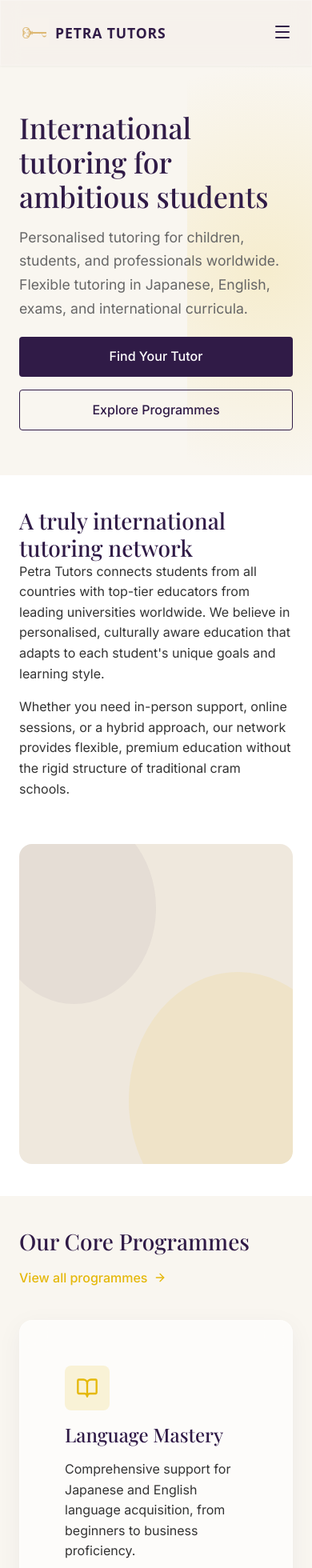
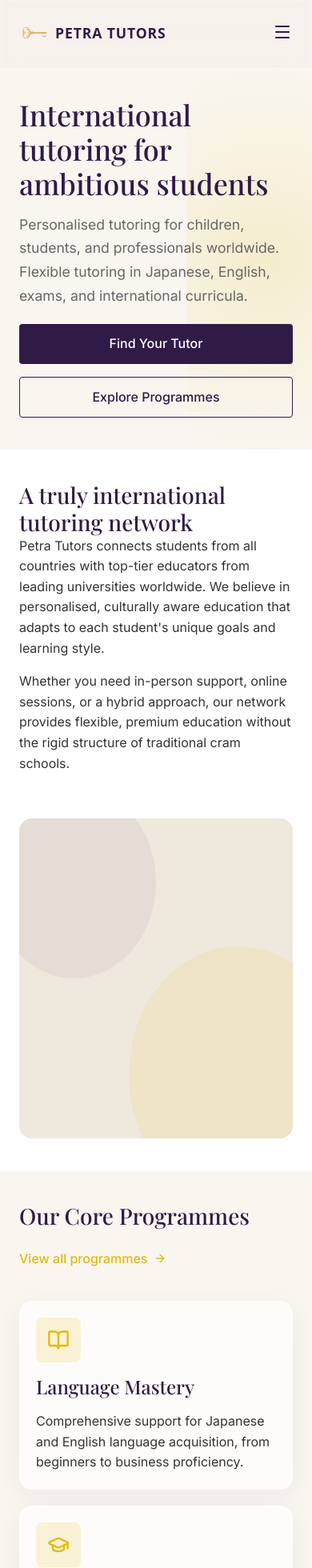
Before and after one commit to petratutorsadmin/petratutors, a React (Vite) app: page / in a window 390 px wide. Shown: the top 1960 px of the page at 80% size. Built offline with nearby package versions, Linux system fonts and the light colour scheme; a web font is replaced by a local one.

Commit message:
style: fix granular mobile layout padding and margins across the site

```diff
--- a/src/pages/Home.module.css
+++ b/src/pages/Home.module.css
@@ -287,6 +287,10 @@
 }
 
 @media (max-width: 768px) {
+    .hero {
+        padding: var(--space-lg) 0;
+    }
+
     .heroTitle {
         font-size: 2.5rem;
     }
@@ -297,10 +301,16 @@
         gap: var(--space-md);
     }
 
+    .programCard,
+    .trustCard,
+    .pricingCard {
+        padding: var(--space-md);
+    }
+
     .sectionHeader {
         flex-direction: column;
         align-items: flex-start;
-        gap: 1rem;
+        gap: 1.5rem;
     }
 
     .heroCtas {
--- a/src/pages/Pricing.module.css
+++ b/src/pages/Pricing.module.css
@@ -275,6 +275,27 @@
         gap: 1.5rem;
     }
 
+    .header {
+        padding: var(--space-lg) 0 var(--space-md);
+    }
+
+    .cardHeader {
+        margin-bottom: 1rem;
+    }
+
+    .description {
+        min-height: auto;
+    }
+
+    .reinforcement {
+        margin-bottom: 1rem;
+        padding-bottom: 0.75rem;
+    }
+
+    .featuresList {
+        margin-bottom: var(--space-md);
+    }
+
     .pricingCard {
         padding: 2rem 1.5rem;
     }
@@ -296,6 +317,10 @@
         padding: 1.5rem;
     }
 
+    .decisionHelper {
+        margin-bottom: var(--space-lg);
+    }
+
     .decisionGrid {
         grid-template-columns: 1fr;
         gap: 1.5rem;
```
